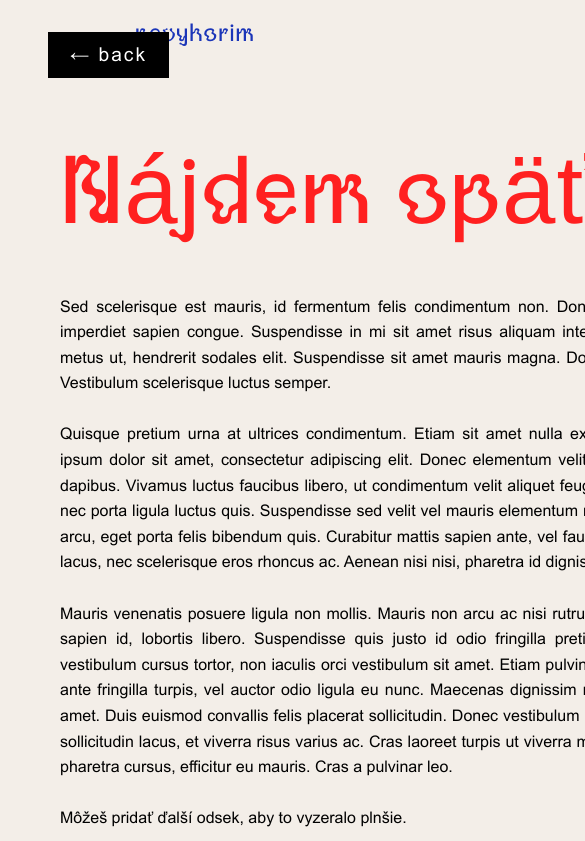
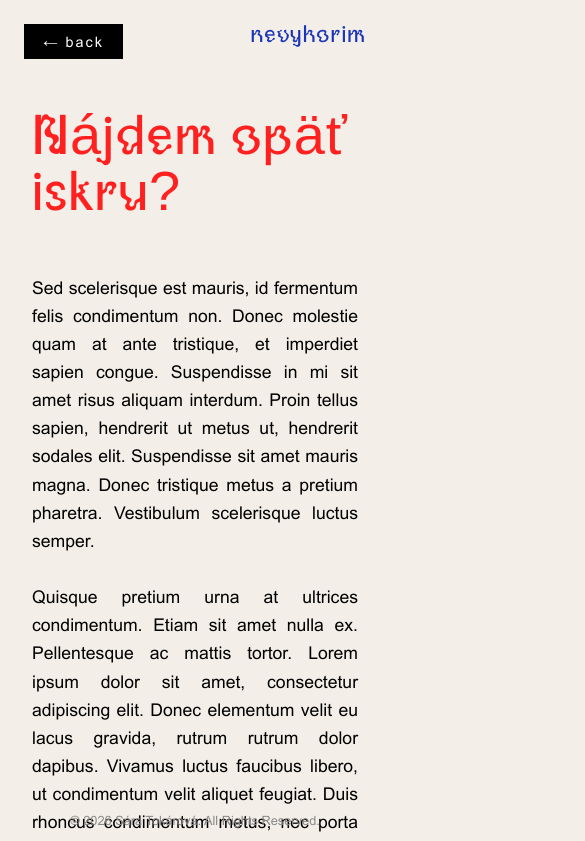
Before and after one commit to sarenamorena/soc, a plain HTML site: page zapalka.html in a window 390 px wide. Shown: the top 841 px of the page, 585 px wide, since content can reach past the window. Drawn offline with Linux system fonts and the light colour scheme.

Commit message:
media zapalka

```diff
--- a/zapalka.css
+++ b/zapalka.css
@@ -110,3 +110,115 @@ body {
     background-color: #333;
     cursor: pointer;
 }
+
+/* --- MOBILE VIEW (Tablets & Phones) --- */
+@media screen and (max-width: 768px) {
+
+    /* 1. ENABLE SCROLLING */
+    body {
+        overflow-y: auto;   /* Scrollable */
+        height: auto;       /* Grow with content */
+    }
+
+    .split-section {
+        display: block;     /* Stack vertically */
+        width: 100%;
+        height: auto;
+
+        /* Padding: Top clears header, Bottom 0 for image flush */
+        padding: 5rem 2rem 0 2rem;
+        margin: 0;
+    }
+
+    /* 2. HEADER ALIGNMENT (Button Left / Logo Right) */
+
+    /* Back Button */
+    .back-btn-retro {
+        position: absolute;
+        top: 1.5rem;          /* Pinned Top */
+        left: 1.5rem;         /* Pinned Left */
+        bottom: auto;       /* Reset desktop styles */
+
+        /* Mobile Style */
+        background-color: #000 !important;
+        color: #fff !important;
+        border: none;
+        padding: 0.6rem 1.2rem;
+        font-size: 0.9rem;
+        z-index: 100;
+    }
+
+    /* Logo */
+    .top {
+        position: absolute;
+        top: 1.5rem;          /* Matches Button Top */
+        right: 1.5rem;        /* Pinned Right */
+        width: auto;
+        margin: 0;
+        text-align: right;
+        z-index: 100;
+    }
+
+    .top h2 {
+        font-size: 1.5rem;  /* Balanced with button size */
+        margin: 0;
+        line-height: 1;     /* Fixes vertical alignment */
+    }
+
+    /* 3. TEXT & TITLE STYLING */
+    .text-column {
+        width: 100%;
+        padding: 0;
+    }
+
+    .section-title {
+        text-align: left;
+        font-size: 3.5rem;
+        white-space: normal;
+        line-height: 1;
+
+        /* EQUAL SPACE TOP & BOTTOM */
+        margin-top: 2rem;
+        margin-bottom: 2rem;
+    }
+
+    .text-column p {
+        text-align: justify;
+        font-size: 1.1rem;
+        line-height: 1.6;
+        margin-bottom: 2rem;
+    }
+
+    /* 4. BIG MATCH IMAGE (Coming from bottom) */
+    .image-column {
+        width: 110%;
+        display: block;
+
+        /* Negative margin pulls it down if needed, or remove padding */
+        margin-top: 2rem;
+        padding: 0;
+    }
+
+    .image-column img {
+        width: 100%;         /* Full width */
+        max-width: none;     /* No size limit */
+        height: auto;
+        display: block;      /* Removes bottom gap */
+
+        /* Optional: Scales it up slightly to look imposing */
+        transform: scale(1.1);
+        transform-origin: bottom center;
+    }
+
+footer {
+    position: fixed;
+    bottom: 0;
+    width: 100%;
+    padding: 1rem;
+    text-align: center;
+    font-size: 0.8rem;
+    color: #888;
+    background-color: transparent; /* Slight transparency */
+    z-index: 100;
+}
+}
```
